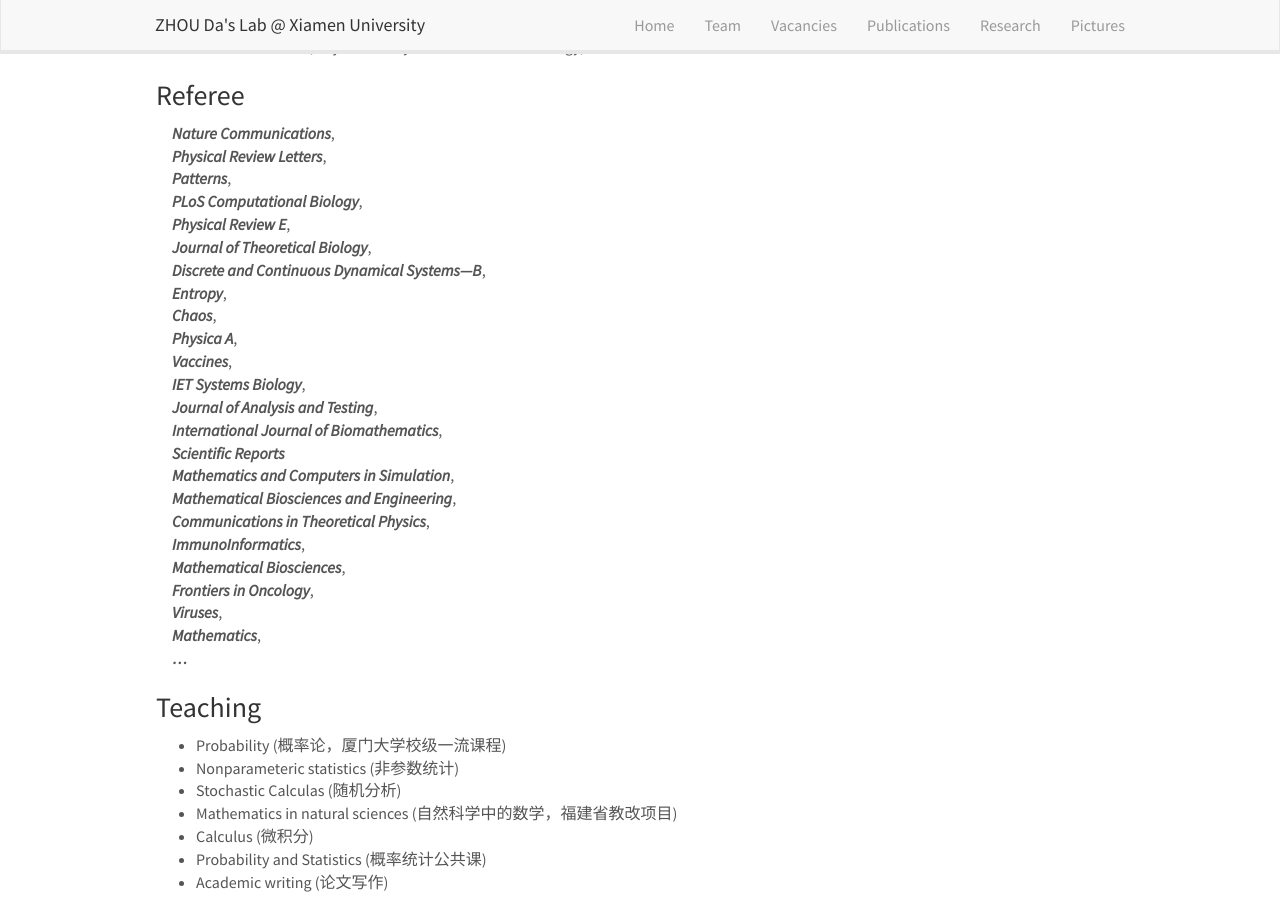
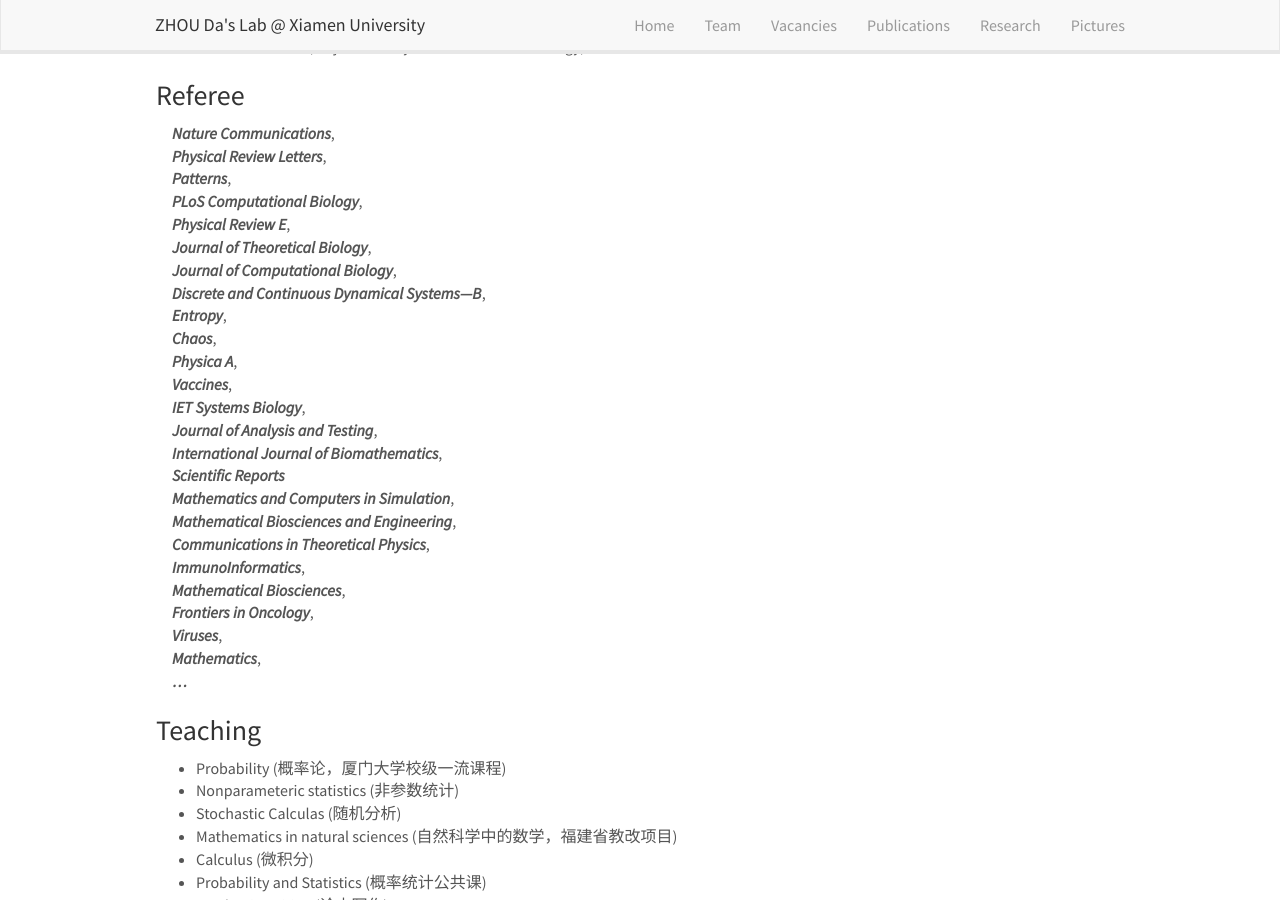
Before and after one commit to ZhouDaLab/zhoudalab.github.io, a Jekyll site: the page built from _pages/home.md, in a window 1280 px wide and 900 px high, scrolled down 1604 px. Built offline with Jekyll 4.4.1, drawn with Linux system fonts in a browser that asks for light colours; nearby versions of some CDN libraries.

Commit message:
Update home.md

```diff
--- a/_pages/home.md
+++ b/_pages/home.md
@@ -70,6 +70,7 @@ Email：zhouda@xmu.edu.cn
 &emsp;***PLoS Computational Biology***,
 &emsp;***Physical Review E***,
 &emsp;***Journal of Theoretical Biology***,
+&emsp;***Journal of Computational Biology***,
 &emsp;***Discrete and Continuous Dynamical Systems—B***,
 &emsp;***Entropy***,
 &emsp;***Chaos***,
```
